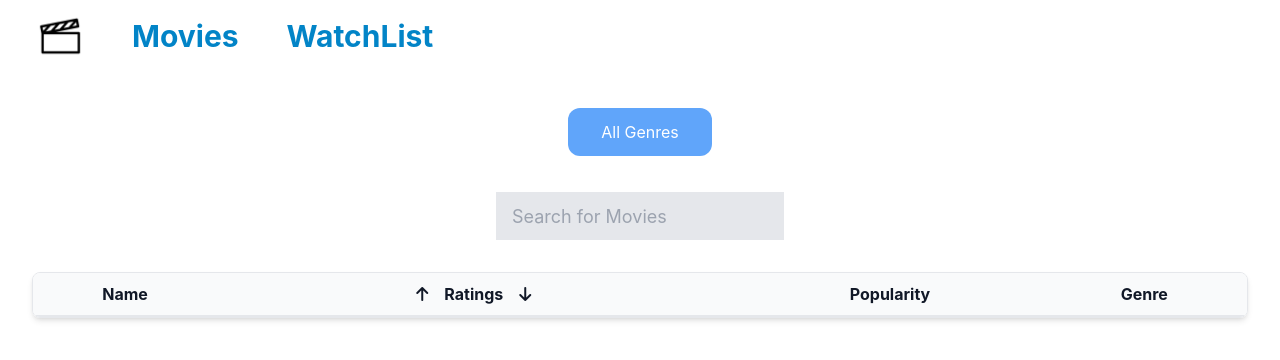
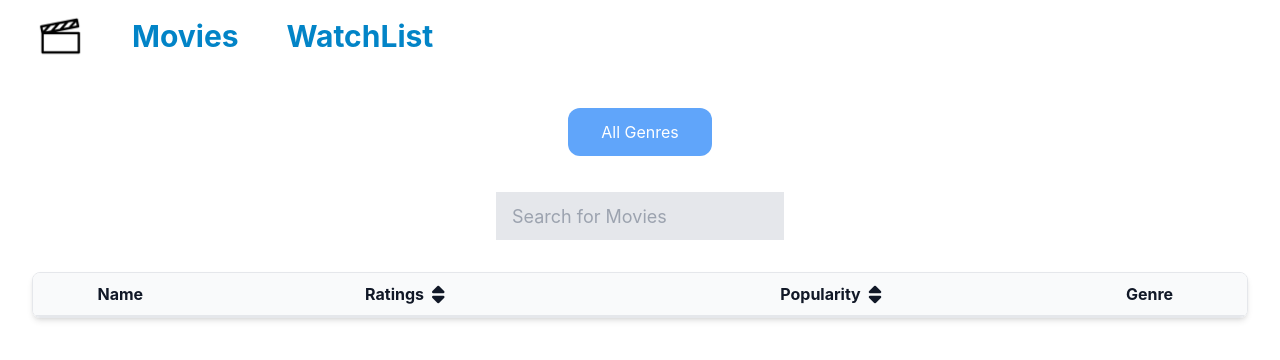
Before and after one commit to akashdeokar/imdb, a React (Create React App) app: page /watchlist in a window 1280 px wide. Shown: the top 360 px of the page. Built offline with nearby package versions, Linux system fonts and the light colour scheme.

Commit message:
Add Sorting

```diff
--- a/src/Components/Watchlist.jsx
+++ b/src/Components/Watchlist.jsx
@@ -5,6 +5,26 @@ const Watchlist = ({ watchList, setWatchList, handleAddRemove }) => {
   let [genreList, setGenreList] = useState(["All Genres"]);
   let [curr_genre, setCurr_genre] = useState("All Genres");
   let [search, setSearch] = useState("");
+  let [sortCriteria, setSortCriteria] = useState("");
+  let [sortOrder, setSortOrder] = useState(""); //  asc | desc | ""
+
+  const handleSort = (criteria) => {
+    if (criteria == sortCriteria) {
+      let temp = sortOrder == "asc" ? "desc" : "asc";
+      let sorted = watchList.sort((movieA, movieB) => {
+        return (movieA[criteria] - movieB[criteria]) * (temp == "asc" ? 1 : -1);
+      });
+      setWatchList([...sorted]);
+      setSortOrder(temp);
+    } else {
+      let sorted = watchList.sort((movieA, movieB) => {
+        return movieB[criteria] - movieA[criteria];
+      });
+      setWatchList([...sorted]);
+      setSortCriteria(criteria);
+      setSortOrder("desc");
+    }
+  };
 
   const handleFilter = (genre) => {
     setCurr_genre(genre);
@@ -63,16 +83,36 @@ const Watchlist = ({ watchList, setWatchList, handleAddRemove }) => {
         <table className="w-full">
           <thead className="bg-gray-50 text-gray-900 text-center border-b-2">
             <th>Name</th>
-            <th className="flex justify-center">
+            <th>
               <div className="p-2">
-                <i class="fa-solid fa-arrow-up" />
-              </div>
-              <div className="p-2">Ratings</div>
-              <div className="p-2">
-                <i class="fa-solid fa-arrow-down" />
+                <span className="mx-2">Ratings</span>
+                <i
+                  onClick={() => handleSort("vote_average")}
+                  className={
+                    sortCriteria == "vote_average"
+                      ? sortOrder == "asc"
+                        ? "fa-solid fa-sort-down fa-lg"
+                        : "fa-solid fa-sort-up fa-lg"
+                      : "fa-solid fa-sort fa-lg"
+                  }
+                ></i>
               </div>
             </th>
-            <th>Popularity</th>
+            <th>
+              <div className="p-2">
+                <span className="mx-2">Popularity</span>
+                <i
+                  onClick={() => handleSort("popularity")}
+                  className={
+                    sortCriteria == "popularity"
+                      ? sortOrder == "asc"
+                        ? "fa-solid fa-sort-down fa-lg"
+                        : "fa-solid fa-sort-up fa-lg"
+                      : "fa-solid fa-sort fa-lg"
+                  }
+                ></i>
+              </div>
+            </th>
             <th>Genre</th>
             <th></th>
           </thead>
```
